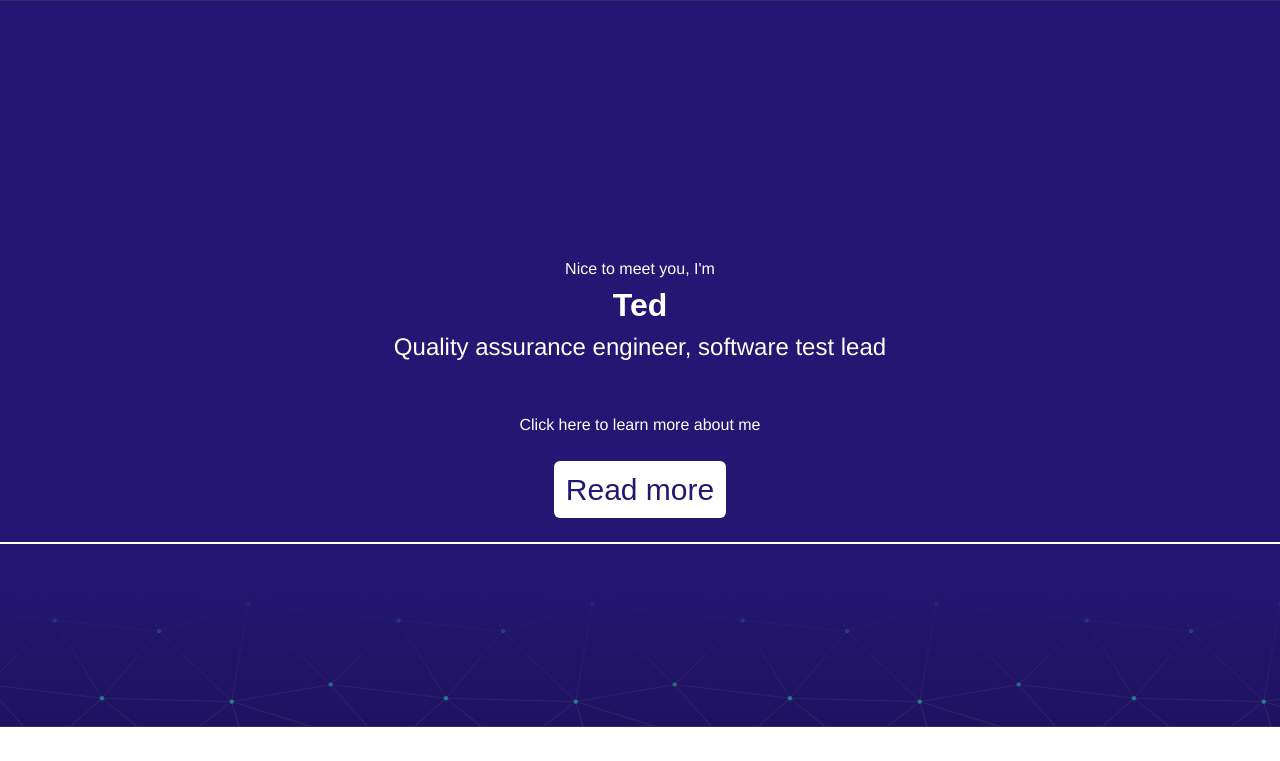
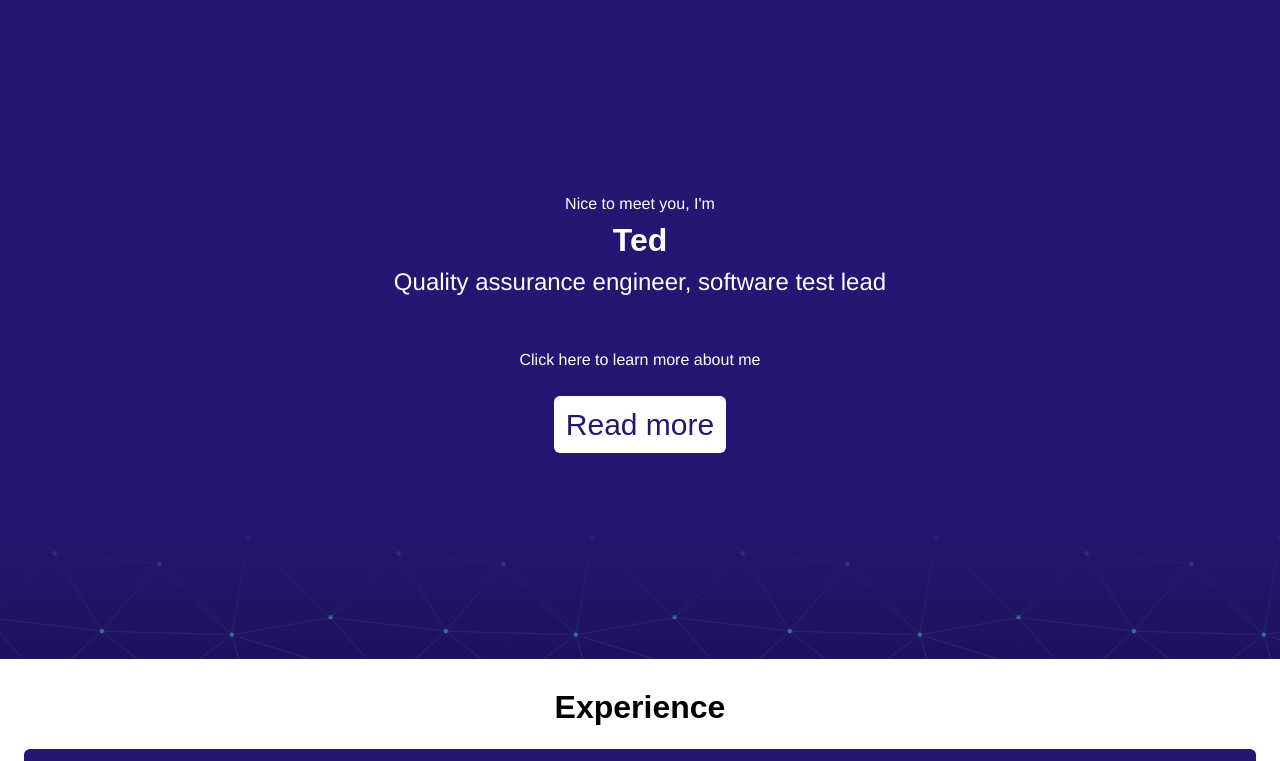
Before and after one commit to tederlandsson/portfolio, a React (Create React App) app: page / in a window 1280 px wide. Shown: the top 761 px of the page. Built offline with nearby package versions, Linux system fonts and the light colour scheme; what webfontloader would draw is missing.

Commit message:
styling updates about and css

```diff
--- a/src/components/About/About.tsx
+++ b/src/components/About/About.tsx
@@ -51,10 +51,8 @@ export default class About extends Component<AboutProps> {
 
 const StyledAbout = styled.div`
     background: ${Colors.experienceBlue};
-    padding: 20% 0 0 0;
+    padding: 15% 0 0 0;
     margin-bottom: ${Margins.large};
-    border-top: 1px solid rgb(99, 99, 99, 0.25);
-    border-bottom: 1px solid rgb(99, 99, 99, 0.25);
     color: ${Colors.white};
     z-index: 1;
   }
--- a/src/components/Overlay/Overlay.tsx
+++ b/src/components/Overlay/Overlay.tsx
@@ -37,7 +37,9 @@ const Overlay = (content: OverlayProps) => {
     if (showAboutMe) {
       overlay =
       <div className="overlay">
-        <button className="close-button">{isDesktop ? 'Click' : 'Press'} anywhere to close <Icon icon={closeCircleOutlined} className="closeIcon" /> </button>
+        <button className="close-button">{isDesktop ? 'Click' : 'Press'} anywhere to close
+          <Icon icon={closeCircleOutlined} className="closeIcon" />
+        </button>
         <Icon icon={personRunningMediumSkinTone} className="top-icon"/>
         <div className="header1-container">
           {content.overlayContent.header1 && (
@@ -103,14 +105,12 @@ const OverlayStyled = styled.div`
     color: ${Colors.white};
     background-color: ${Colors.blueGradientBackGround};
     background: {Colors.blueGradient};
-    border-top: 10px solid ${Colors.borderStroke};
     padding: ${Margins.medium} ${Margins.Large} 0 ${Margins.Large};
   }
 
-  .overlay > h2 {
+  .overlay h2 {
     color: ${Colors.white};
     font-weight: bold;
-    text-align: left;
     margin-top: ${Margins.medium};
   }
 
@@ -119,17 +119,14 @@ const OverlayStyled = styled.div`
     font-weight: bold;
   }
 
-  .overlay > p {
+  .overlay p {
     text-align: justify;
-    left-align: 50%;
-    right-align: 50%;
   }
 
   .overlay-button {
     text-style: italic;
     font-size: ${FontSizes.large};
     margin-bottom: ${Margins.medium};
-    border-bottom: 2px white solid;
     width: 100%;
   }
 
```
